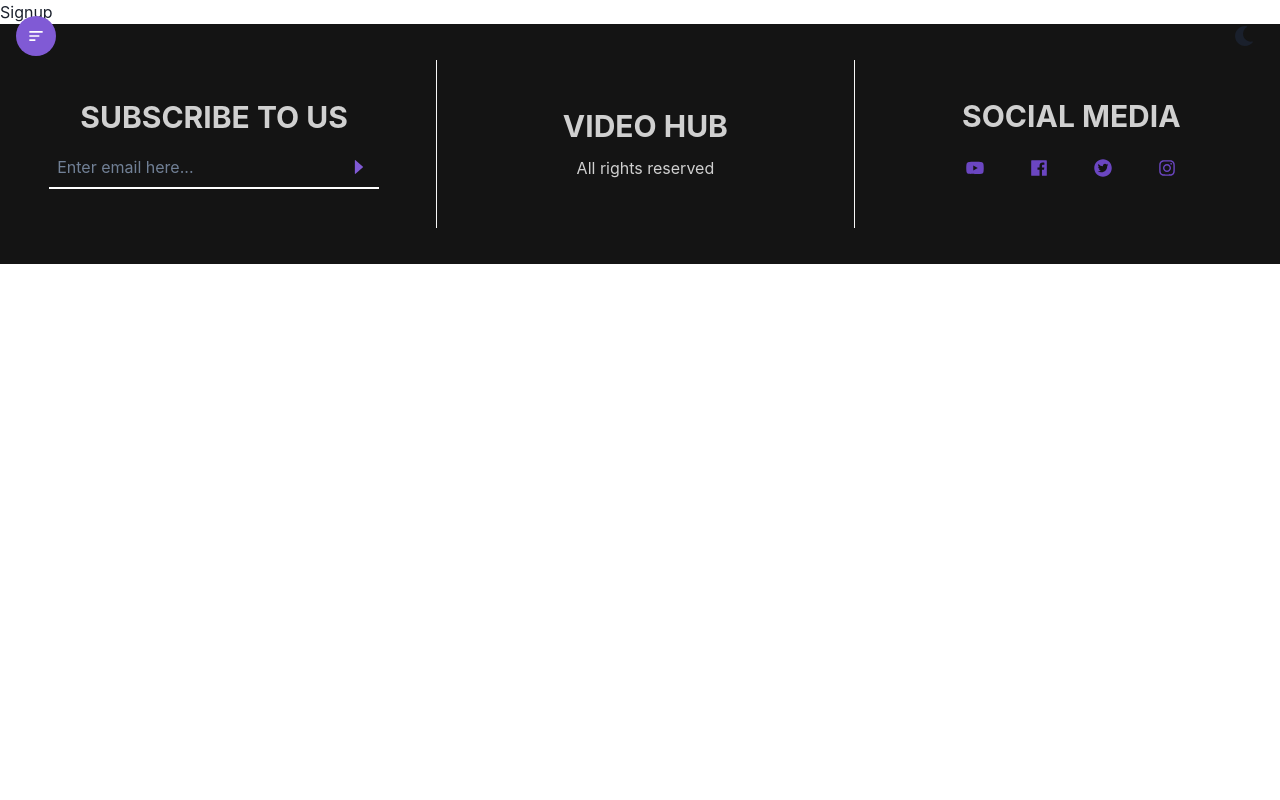
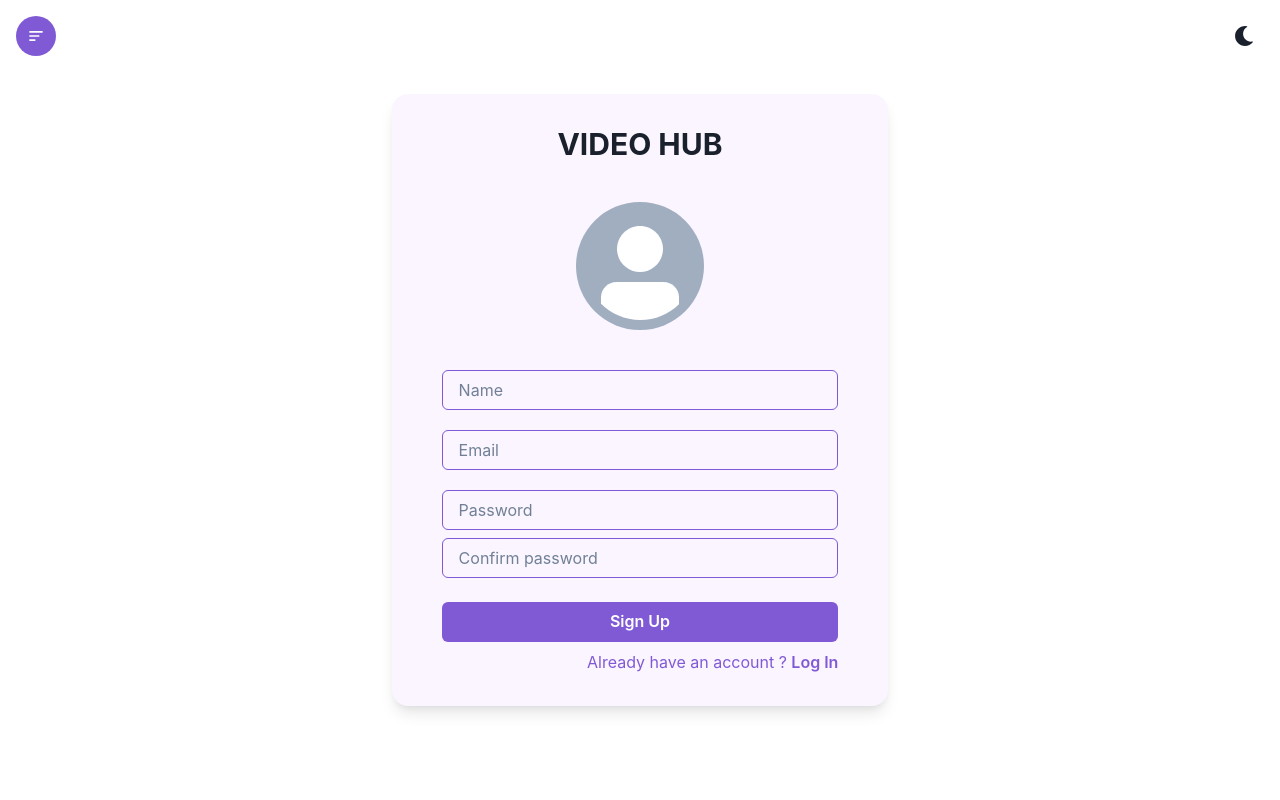
Before and after one commit to IDayanandJagtap/react-learn-chakra-project-2, a React (Create React App) app: page /signup in a window 1280 px wide. Shown: the top 800 px of the page. Built offline with nearby package versions, Linux system fonts and the light colour scheme.

Commit message:
Add signup component

```diff
--- a/src/components/Signup.js
+++ b/src/components/Signup.js
@@ -1,11 +1,30 @@
 import React from 'react'
+import { Container, Heading, VStack, Input, Button, Text, Stack, useColorModeValue, Avatar } from '@chakra-ui/react'
+import { Link } from 'react-router-dom'
 
 const Signup = () => {
+  const stackBgColor = useColorModeValue('purple.50', "gray.600")
   return (
-    <div>
-      Signup
-    </div>
+    <Container maxW={'container.lg'} h={"100vh"}>
+        <Stack w={'full'} h={'full'} alignItems={'center'} justifyContent={'center'}>
+        <VStack justifyContent={'center'} alignItems={'stretch'} h={'fit-content'} w={['95%', '50%']} mx={'auto'} spacing={"10"} py={'8'} borderRadius={'16px'} bgColor={stackBgColor} boxShadow={'lg'}>
+            <Heading size={['md', 'lg']} textAlign={"center"}>VIDEO HUB</Heading>
+            <Avatar alignSelf={'center'} boxSize={'32'}/>
+            <form action={""}>
+                <VStack alignItems={'stretch'} w={"80%"} mx={'auto'} >
+                    <Input type={"text"} placeholder={'Name '} focusBorderColor='purple.500' border={'1px solid #805ad5'}  required></Input>
+                    <Input type={"email"} placeholder={'Email '} focusBorderColor='purple.500' border={'1px solid #805ad5'} my={'3'} required></Input>
+                    <Input type={"password"} placeholder={'Password'} focusBorderColor='purple.500' border={'1px solid #805ad5'} required></Input>
+                    <Input type={"password"} placeholder={'Confirm password'} focusBorderColor='purple.500' border={'1px solid #805ad5'} required></Input>
+                    <Button variant={'solid'} colorScheme='purple' type={"submit"} mt={'4'}>Sign Up</Button>
+                    <Text color={'purple.500'} alignSelf={'flex-end'}>Already have an account ? <Button variant={'link'} colorScheme='purple' ><Link to='/login'>Log In</Link></Button></Text>
+                </VStack>
+            </form>
+        </VStack>
+        </Stack>
+    </Container>
   )
 }
 
+
 export default Signup
```
